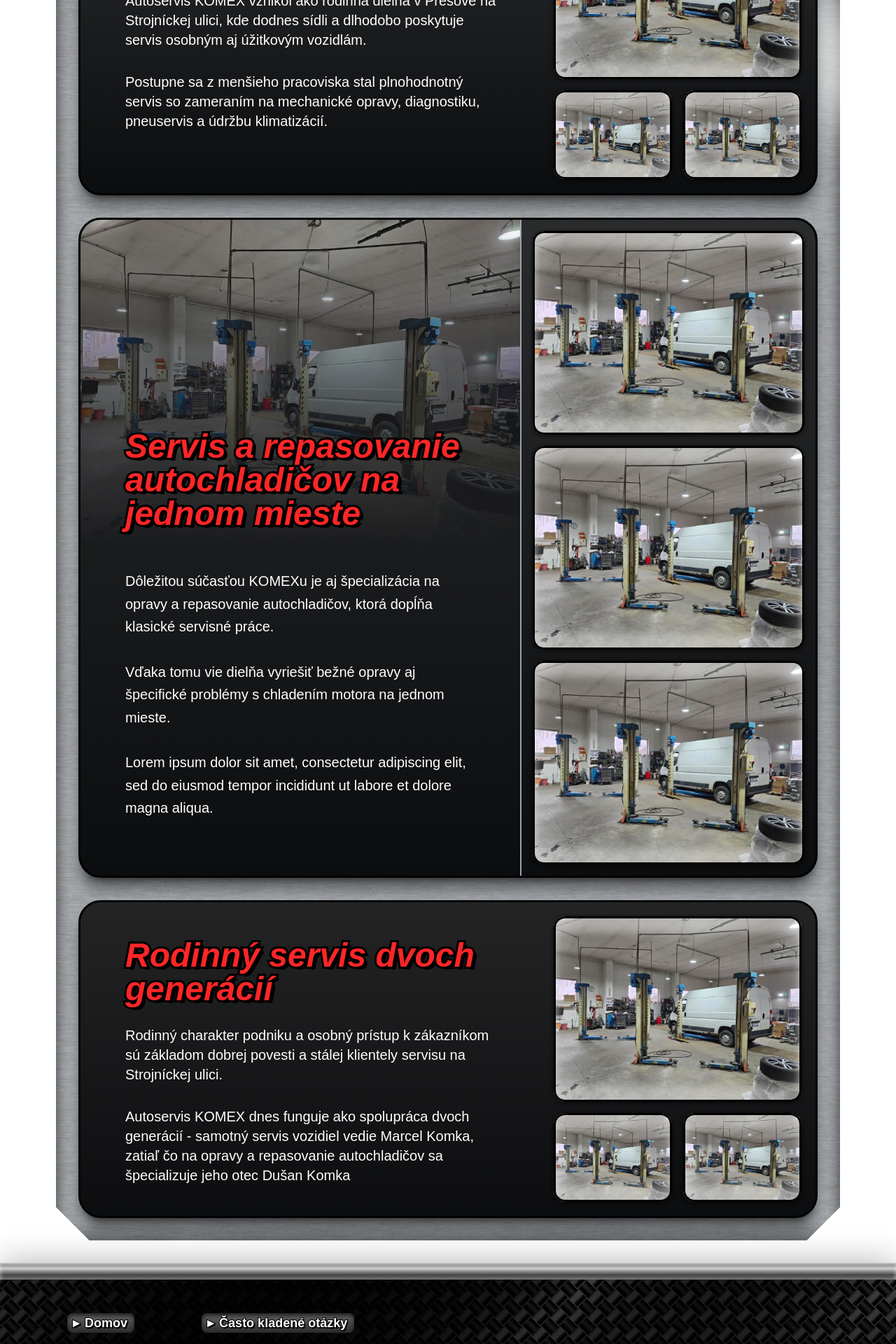
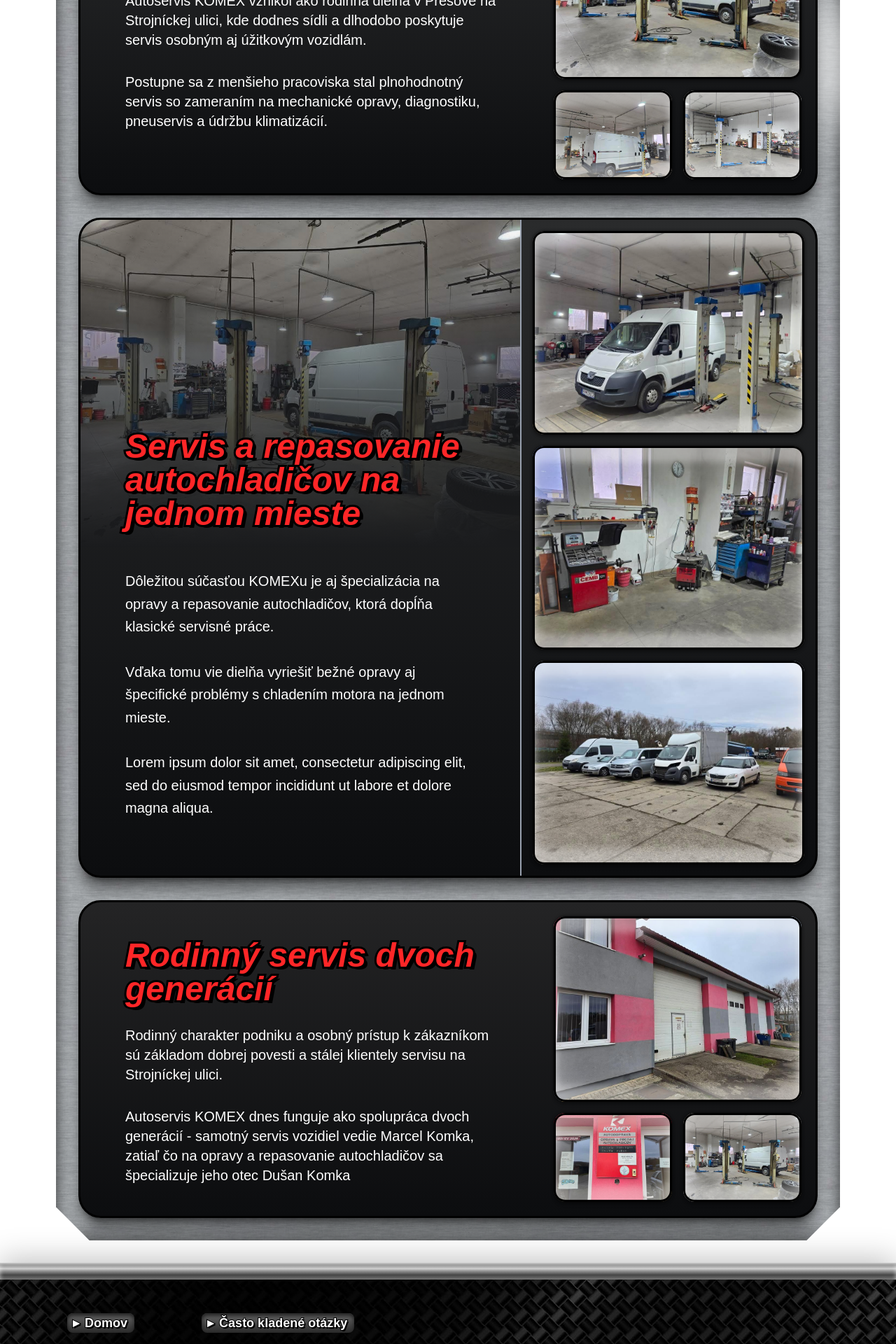
Before and after one commit to simonjedinak/rpj-komex, a Next.js app: page /o-nas in a window 1280 px wide. Shown: the part 440-2360 px from the top of the page at 70% size. Built offline with nearby package versions, Linux system fonts and the light colour scheme.

Commit message:
o nas  lightbox

```diff
--- a/app/o-nas/page.tsx
+++ b/app/o-nas/page.tsx
@@ -1,17 +1,42 @@
+// app/o-nas/page.tsx (alebo kde máš AboutPage)
+"use client";
+
+import { useState } from "react";
 import StrokeText from "../components/StrokeText";
 import ImageWrapper from "../components/ImageWrapper";
 
+import Lightbox from "yet-another-react-lightbox";
+import "yet-another-react-lightbox/styles.css";
+
+const galleryImages = [
+  "/images/o-nas/IMG_20251221_232348_556 1.png",
+  "/images/o-nas/IMG_20251221_232350_319 1.png",
+  "/images/o-nas/IMG_20251221_232351_217 1.png",
+  "/images/o-nas/IMG_20251221_232352_681 1.png",
+  "/images/o-nas/IMG_20251221_232354_399 1.png",
+  "/images/o-nas/IMG_20251221_232356_106 1.png",
+  "/images/o-nas/IMG_20251221_232357_750 1.png",
+  "/images/o-nas/IMG_20251221_232359_182 1.png",
+];
+
 export default function AboutPage() {
+  const [open, setOpen] = useState(false);
+  const [index, setIndex] = useState(0);
+
+  const handleImageClick = (i: number) => {
+    setIndex(i);
+    setOpen(true);
+  };
+
   return (
+    <>
       <main className="flex-1 bg-white px-4 md:px-10 lg:px-20 py-4 md:py-8 text-white">
         <section className="bg-metal inset-shadow-xl flex flex-col gap-y-4 md:gap-y-8 p-4 md:p-8 relative">
-        <div
-          className="pointer-events-none absolute inset-0 z-0 overflow-hidden"
-          aria-hidden="true"
-        >
+          <div className="pointer-events-none absolute inset-0 z-0 overflow-hidden" aria-hidden="true">
             <div className="fixed left-0 right-0 top-2/5 h-30 blur-xl rotate-15 bg-linear-to-r from-white/50 via-white/70 to-white/50 shadow-[0_0_100px_10px_rgba(255,255,255,0.6)]" />
           </div>
 
+          {/* BLOK 1 */}
           <div className="shadow-xl shadow-black/50 p-4 md:p-5 gap-6 md:gap-20 pl-4 md:pl-16 container flex flex-col lg:flex-row from-[#2a2b2c] to-[#0c0d0f] bg-linear-to-b rounded-2xl md:rounded-4xl border-black border-3 relative z-10">
             <div className="w-full lg:w-3/5 flex flex-col text-base md:text-xl pt-5">
               <StrokeText
@@ -26,43 +51,60 @@
               </StrokeText>
               <div className="space-y-4 md:space-y-8">
                 <p>
-                Autoservis KOMEX vznikol ako rodinná dielňa v Prešove na
-                Strojníckej ulici, kde dodnes sídli a dlhodobo poskytuje servis
-                osobným aj úžitkovým vozidlám.
+                  Autoservis KOMEX vznikol ako rodinná dielňa v Prešove na Strojníckej ulici,
+                  kde dodnes sídli a dlhodobo poskytuje servis osobným aj úžitkovým vozidlám.
                 </p>
                 <p>
-                Postupne sa z menšieho pracoviska stal plnohodnotný servis so
-                zameraním na mechanické opravy, diagnostiku, pneuservis a údržbu
-                klimatizácií.
+                  Postupne sa z menšieho pracoviska stal plnohodnotný servis so zameraním na
+                  mechanické opravy, diagnostiku, pneuservis a údržbu klimatizácií.
                 </p>
               </div>
             </div>
+
             <div className="w-full lg:w-2/5 flex flex-col gap-y-4">
+              {/* klikateľné */}
+              <button
+                type="button"
+                onClick={() => handleImageClick(0)}
+                className="text-left cursor-pointer transition-transform hover:scale-[1.02]"
+                aria-label="Otvoriť obrázok 1"
+              >
                 <ImageWrapper>
-              <img
-                src="/images/o-nas/IMG_20251221_232348_556 1.png"
-                alt="O nas 1"
-              />
+                  <img src={galleryImages[0]} alt="O nas 1" />
                 </ImageWrapper>
+              </button>
+
               <div className="flex flex-row gap-x-4">
+                <button
+                  type="button"
+                  onClick={() => handleImageClick(1)}
+                  className="text-left w-full cursor-pointer transition-transform hover:scale-[1.02]"
+                  aria-label="Otvoriť obrázok 2"
+                >
                   <ImageWrapper>
-                <img
-                  src="/images/o-nas/IMG_20251221_232348_556 1.png"
-                  alt="O nas 1"
-                />
+                    <img src={galleryImages[1]} alt="O nas 2" />
                   </ImageWrapper>
+                </button>
+
+                <button
+                  type="button"
+                  onClick={() => handleImageClick(2)}
+                  className="text-left w-full cursor-pointer transition-transform hover:scale-[1.02]"
+                  aria-label="Otvoriť obrázok 3"
+                >
                   <ImageWrapper>
-                <img
-                  src="/images/o-nas/IMG_20251221_232348_556 1.png"
-                  alt="O nas 1"
-                />
+                    <img src={galleryImages[2]} alt="O nas 3" />
                   </ImageWrapper>
+                </button>
               </div>
             </div>
           </div>
+
+          {/* BLOK 2 */}
           <div className="shadow-xl shadow-black/50 container overflow-hidden flex flex-col lg:flex-row bg-linear-to-b from-[#2a2b2c] to-[#0c0d0f] rounded-2xl md:rounded-4xl border-black border-3 relative z-10">
             <div className="w-full lg:w-3/5 flex flex-col lg:border-r-2 border-gray-400 relative min-h-80 lg:min-h-144">
               <div className="w-full h-48 md:h-1/2 relative overflow-hidden">
+                {/* NEKLIKATEĽNÝ: ten čo má gradient overlay */}
                 <img
                   src="/images/o-nas/IMG_20251221_232348_556 1.png"
                   alt="Workshop background"
@@ -87,52 +129,75 @@
               <div className="relative flex flex-col flex-1">
                 <div className="px-4 md:px-16 pt-4 md:pt-8 pb-4 space-y-4 md:space-y-8 text-white text-base md:text-xl leading-relaxed">
                   <p>
-                  Dôležitou súčasťou KOMEXu je aj špecializácia na opravy a
-                  repasovanie autochladičov, ktorá dopĺňa klasické servisné
-                  práce.
+                    Dôležitou súčasťou KOMEXu je aj špecializácia na opravy a repasovanie
+                    autochladičov, ktorá dopĺňa klasické servisné práce.
                   </p>
                   <p>
-                  Vďaka tomu vie dielňa vyriešiť bežné opravy aj špecifické
-                  problémy s chladením motora na jednom mieste.
+                    Vďaka tomu vie dielňa vyriešiť bežné opravy aj špecifické problémy s chladením
+                    motora na jednom mieste.
                   </p>
                   <p>
-                  Lorem ipsum dolor sit amet, consectetur adipiscing elit, sed
-                  do eiusmod tempor incididunt ut labore et dolore magna aliqua.
+                    Lorem ipsum dolor sit amet, consectetur adipiscing elit, sed do eiusmod tempor
+                    incididunt ut labore et dolore magna aliqua.
                   </p>
                 </div>
               </div>
             </div>
 
+            {/* pravý stĺpec (klikateľné) */}
             <div className="w-full lg:w-2/5 flex flex-col gap-4 p-4">
+              <button
+                type="button"
+                onClick={() => handleImageClick(3)}
+                className="text-left cursor-pointer transition-transform hover:scale-[1.02]"
+                aria-label="Otvoriť workshop obrázok 1"
+              >
                 <ImageWrapper className="flex-1">
                   <img
-                src="/images/o-nas/IMG_20251221_232348_556 1.png"
+                    src={galleryImages[3]}
                     alt="Autoservis KOMEX workshop 1"
                     className="w-full h-full object-cover rounded-2xl"
                   />
                 </ImageWrapper>
+              </button>
 
+              <button
+                type="button"
+                onClick={() => handleImageClick(4)}
+                className="text-left cursor-pointer transition-transform hover:scale-[1.02]"
+                aria-label="Otvoriť workshop obrázok 2"
+              >
                 <ImageWrapper className="flex-1">
                   <img
-                src="/images/o-nas/IMG_20251221_232348_556 1.png"
+                    src={galleryImages[4]}
                     alt="Autoservis KOMEX workshop 2"
                     className="w-full h-full object-cover rounded-2xl"
                   />
                 </ImageWrapper>
+              </button>
 
+              <button
+                type="button"
+                onClick={() => handleImageClick(5)}
+                className="text-left cursor-pointer transition-transform hover:scale-[1.02]"
+                aria-label="Otvoriť workshop obrázok 3"
+              >
                 <ImageWrapper className="flex-1">
                   <img
-                src="/images/o-nas/IMG_20251221_232348_556 1.png"
+                    src={galleryImages[5]}
                     alt="Autoservis KOMEX workshop 3"
                     className="w-full h-full object-cover rounded-2xl"
                   />
                 </ImageWrapper>
+              </button>
             </div>
           </div>
+
+          {/* BLOK 3 */}
           <div className="shadow-xl shadow-black/50 p-4 md:p-5 gap-6 md:gap-20 pl-4 md:pl-16 container flex flex-col lg:flex-row from-[#242425] to-[#0c0d0f] bg-linear-to-b rounded-2xl md:rounded-4xl border-black border-3 relative z-10">
             <div className="w-full lg:w-3/5 flex flex-col space-y-4 md:space-y-7 text-base md:text-xl pt-4 md:pt-8">
               <StrokeText
-              key="about-title-1"
+                key="about-title-3"
                 tag="h2"
                 strokeWidth={6}
                 shadowSize={5}
@@ -143,42 +208,63 @@
               </StrokeText>
               <div className="space-y-4 md:space-y-8">
                 <p>
-                Rodinný charakter podniku a osobný prístup k zákazníkom sú
-                základom dobrej povesti a stálej klientely servisu na
-                Strojníckej ulici.
+                  Rodinný charakter podniku a osobný prístup k zákazníkom sú základom dobrej
+                  povesti a stálej klientely servisu na Strojníckej ulici.
                 </p>
                 <p>
-                Autoservis KOMEX dnes funguje ako spolupráca dvoch generácií -
-                samotný servis vozidiel vedie Marcel Komka, zatiaľ čo na opravy
-                a repasovanie autochladičov sa špecializuje jeho otec Dušan
-                Komka
+                  Autoservis KOMEX dnes funguje ako spolupráca dvoch generácií - samotný servis
+                  vozidiel vedie Marcel Komka, zatiaľ čo na opravy a repasovanie autochladičov sa
+                  špecializuje jeho otec Dušan Komka
                 </p>
               </div>
             </div>
+
             <div className="w-full lg:w-2/5 flex flex-col gap-y-4">
+              <button
+                type="button"
+                onClick={() => handleImageClick(6)}
+                className="text-left cursor-pointer transition-transform hover:scale-[1.02]"
+                aria-label="Otvoriť rodinný servis obrázok 1"
+              >
                 <ImageWrapper>
-              <img
-                src="/images/o-nas/IMG_20251221_232348_556 1.png"
-                alt="O nas 1"
-              />
+                  <img src={galleryImages[6]} alt="Rodinný servis 1" />
                 </ImageWrapper>
+              </button>
+
               <div className="flex flex-row gap-x-4">
+                <button
+                  type="button"
+                  onClick={() => handleImageClick(7)}
+                  className="text-left w-full cursor-pointer transition-transform hover:scale-[1.02]"
+                  aria-label="Otvoriť rodinný servis obrázok 2"
+                >
                   <ImageWrapper>
-                <img
-                  src="/images/o-nas/IMG_20251221_232348_556 1.png"
-                  alt="O nas 1"
-                />
+                    <img src={galleryImages[7]} alt="Rodinný servis 2" />
                   </ImageWrapper>
+                </button>
+
+                <button
+                  type="button"
+                  onClick={() => handleImageClick(0)}
+                  className="text-left w-full cursor-pointer transition-transform hover:scale-[1.02]"
+                  aria-label="Otvoriť rodinný servis obrázok 3"
+                >
                   <ImageWrapper>
-                <img
-                  src="/images/o-nas/IMG_20251221_232348_556 1.png"
-                  alt="O nas 1"
-                />
+                    <img src={galleryImages[0]} alt="Rodinný servis 3" />
                   </ImageWrapper>
+                </button>
               </div>
             </div>
           </div>
         </section>
       </main>
+
+      <Lightbox
+        open={open}
+        close={() => setOpen(false)}
+        index={index}
+        slides={galleryImages.map((src) => ({ src }))}
+      />
+    </>
   );
 }
```
Lines whose indentation alone changed are shown as unchanged.
